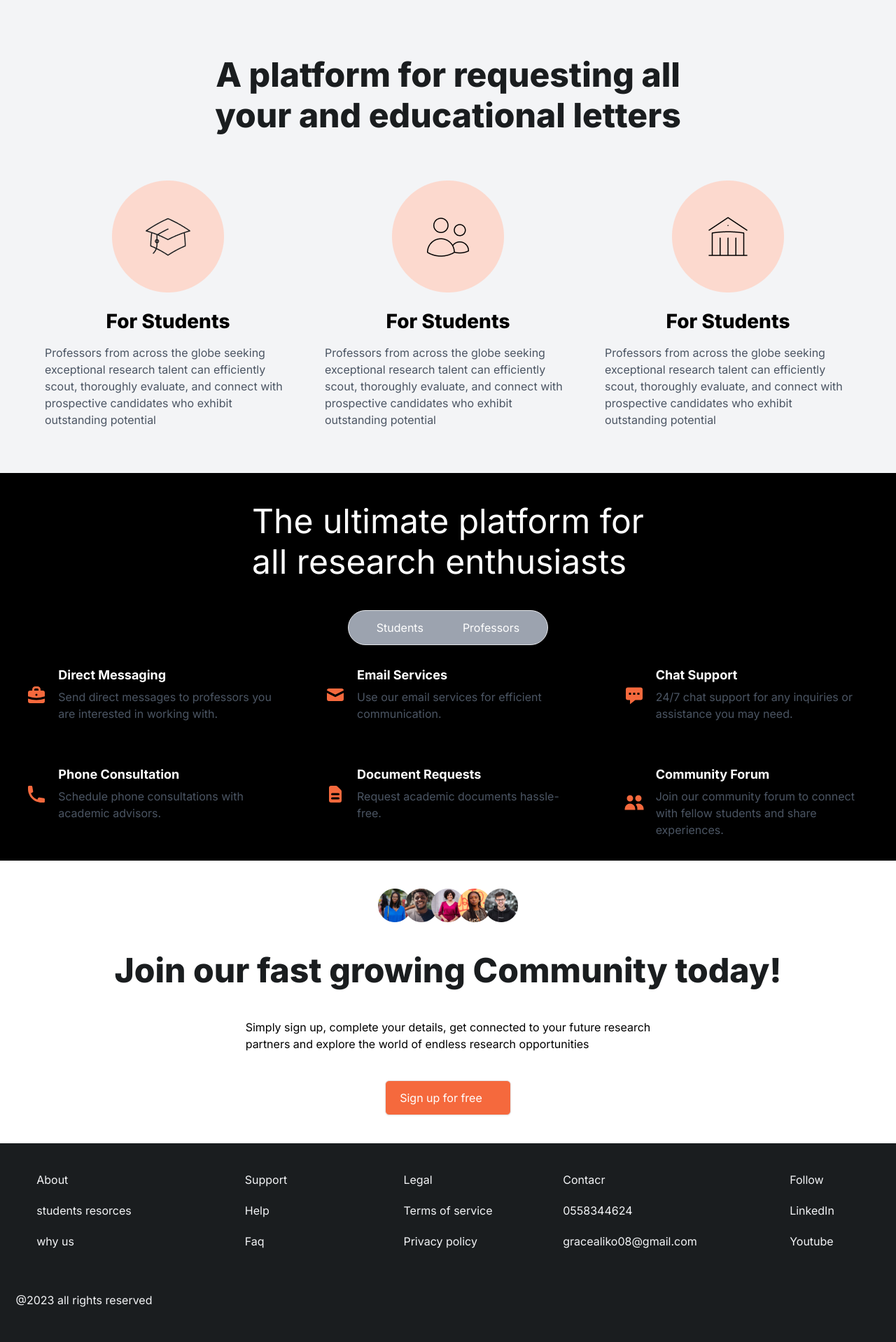
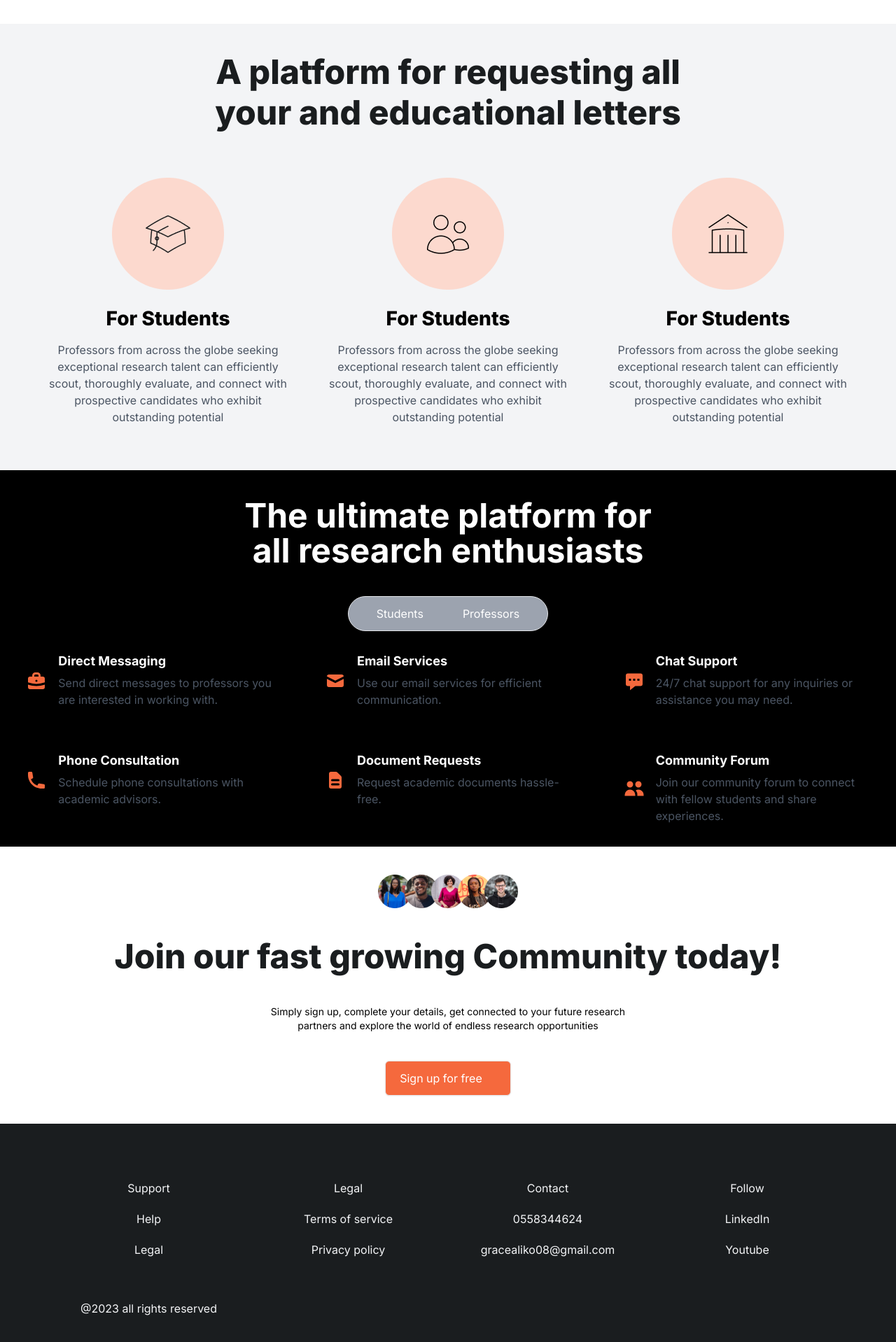
Before and after one commit to AlikoGrace/knustExpresso2, a React (Vite) app in the folder frontend/: page / in a window 1280 px wide. Shown: the part 860-2778 px from the top of the page at 70% size. Built offline with nearby package versions, Linux system fonts and the light colour scheme; some icons are missing.

Commit message:
worked on responsiveness of homepage

```diff
--- a/frontend/src/components/home/About.jsx
+++ b/frontend/src/components/home/About.jsx
@@ -7,25 +7,25 @@ import Icon3 from '../../assets/images/Icon3.png'
 
 const About = () => {
   return (
-   <section id='about' className='bg-gray-100 px-10 py-10 '>
+   <section id='about' className='bg-gray-100 px-10 py-10 mt-10'>
 
-    <h1 className="text-4xl font-extrabold text-[#1A1D1F] mt-10 mb-10 text-center">A platform for requesting all <br />
+    <h1 className="lg:text-4xl text-[35px] font-extrabold text-[#1A1D1F] leading-[40px] mb-10 text-center">A platform for requesting all <br />
      your and educational letters</h1>
     <div className='flex flex-col md:flex-row justify-between '>
   <div className='flex-1  p-6 flex items-center flex-col'>
     <img src={Icon1} alt="" className='mb-4' />
     <h1 className='text-3xl font-extrabold mb-2'>For Students</h1>
-    <p className='text-gray-600'>Professors from across the globe seeking exceptional research talent can efficiently scout, thoroughly evaluate, and connect with prospective candidates who exhibit outstanding potential</p>
+    <p className='text-gray-600 text-center'>Professors from across the globe seeking exceptional research talent can efficiently scout, thoroughly evaluate, and connect with prospective candidates who exhibit outstanding potential</p>
   </div>
   <div className='flex-1 p-6 flex items-center flex-col'>
     <img src={Icon2} alt="" className='mb-4' />
     <h1 className='text-3xl font-extrabold mb-2'>For Students</h1>
-    <p className='text-gray-600'>Professors from across the globe seeking exceptional research talent can efficiently scout, thoroughly evaluate, and connect with prospective candidates who exhibit outstanding potential</p>
+    <p className='text-gray-600 text-center'>Professors from across the globe seeking exceptional research talent can efficiently scout, thoroughly evaluate, and connect with prospective candidates who exhibit outstanding potential</p>
   </div>
   <div className='flex-1 p-6 flex flex-col items-center'>
     <img src={Icon3} alt="" className='mb-4' />
     <h1 className='text-3xl font-extrabold mb-2'>For Students</h1>
-    <p className='text-gray-600'>Professors from across the globe seeking exceptional research talent can efficiently scout, thoroughly evaluate, and connect with prospective candidates who exhibit outstanding potential</p>
+    <p className='text-gray-600 text-center'>Professors from across the globe seeking exceptional research talent can efficiently scout, thoroughly evaluate, and connect with prospective candidates who exhibit outstanding potential</p>
   </div>
 </div>
 
--- a/frontend/src/components/home/Community.jsx
+++ b/frontend/src/components/home/Community.jsx
@@ -3,12 +3,12 @@ import Button from '../shared/Button'
 
 const Community = () => {
   return (
-    <section id='community' className='flex flex-col items-center pt-10 mb-10'>
+    <section id='community' className='flex flex-col items-center pt-10 px-10 mb-10'>
         <div>
-            <img src={avatars} alt="" className='h-12 ' />
+            <img src={avatars} alt="" className='lg:h-12 h-10' />
         </div>
-        <h1 className='text-4xl font-extrabold text-[#1A1D1F] mt-10 mb-10 text-center'>Join our fast growing Community today!</h1>
-        <p className='mb-10'>Simply sign up, complete your details, get connected to your future
+        <h1 className='lg:text-4xl text-3xl leading-8 font-extrabold text-[#1A1D1F] mt-10 mb-10 text-center'>Join our fast growing Community today!</h1>
+        <p className='mb-10  text-sm text-center'>Simply sign up, complete your details, get connected to your future
             research <br />
              partners and explore the world of endless research opportunities</p>
             <Button name='Sign up for free'/>
--- a/frontend/src/components/home/Footer.jsx
+++ b/frontend/src/components/home/Footer.jsx
@@ -3,16 +3,11 @@ import React from 'react'
 const Footer = () => {
   return (
    <footer >
-    <div className='grid grid-cols-5 gap-5 bg-[#1A1D1F] text-gray-100 place-items-center pb-20 pt-10'>
-        <div className='grid gap-5 mb-10'>
-        <p>About</p>
-        <p>students resorces</p>
-        <p>why us</p>
-        </div>
+    <div className='lg:grid grid-cols-4 gap-5 bg-[#1A1D1F] text-gray-100 place-items-center p-20  text-center'>
         <div className='grid gap-5 mb-10'>
         <p>Support</p>
         <p>Help</p>
-        <p>Faq</p>
+        <p>Legal</p>
         </div>
         <div className='grid gap-5 mb-10'>
         <p>Legal</p>
@@ -20,7 +15,7 @@ const Footer = () => {
         <p>Privacy policy</p>
         </div>
         <div className='grid gap-5 mb-10'>
-            <p>Contacr</p>
+            <p>Contact</p>
             <p>0558344624</p>
             <p>gracealiko08@gmail.com</p>
         </div>
@@ -29,7 +24,7 @@ const Footer = () => {
             <p>LinkedIn</p>
             <p>Youtube</p>
         </div>
-        <p> @2023 all rights reserved</p>
+        <p className='text-center'> @2023 all rights reserved</p>
 
     </div>
    </footer>
--- a/frontend/src/components/home/Hero.jsx
+++ b/frontend/src/components/home/Hero.jsx
@@ -19,22 +19,23 @@ const Hero = () => {
       <section className='flex flex-col max-container padding-x items-center pt-3'>
 
         <div className=' flex flex-col items-center  mx-auto max-w-[729px] text-center'>
-          <h1 className='font-bold text-4xl leading-[60px]'>Requesting Academic Letters Made Simple</h1>
-          <p className='text-center text-[15px] font-extralight leading-[20px] py-3'>Simplify your academic journey with knustExpresso <br />
+          <h1 className='font-bold lg:text-4xl  text-3xl leading-8 sm:leading-[40px]'>Requesting Academic Letters Made Simple</h1>
+          <p className='text-center lg:text-[15px] text-[13px] font-extralight leading-[20px] py-3'>Simplify your academic journey with knustExpresso <br />
            where requesting academic letters is quick, easy, and hassle-free.</p>
            <Button name='Request a letter'/>
 
         </div>
-        <div className='grid grid-cols-3 gap-4 pt-10 h-1/2 '>
+
+        <div className='grid lg:grid-cols-3 grid-cols-1 gap-4 pt-10 h-1/2  '>
           <div className='grid grid-cols-2 gap-4'>
             <img src={image1} alt="" className='w-[215px] h-[236px]' />
             <img src={image2} alt="" className='w-[215px] h-[236px]'  />
             <img src={image3} alt="" className='grid col-span-2 h-[236px] w-[449px]' />
           </div>
-            <img src={image4} alt="" className='w-[449px]  h-[488px]' />
-            <div className='grid gap-4'>
-              <img src={image5} alt="" className='w-[275px] h-[236px]' />
-              <img src={image6} alt="" />
+            <img src={image4} alt="" className='w-[449px]  h-[488px] lg:block hidden' />
+            <div className=' gap-4 hidden lg:block'>
+              <img src={image5} alt="" className='w-[275px] h-[236px] mb-4' />
+              <img src={image6} alt=""  />
             </div>
         </div>
       </section>
--- a/frontend/src/components/home/services/Services.jsx
+++ b/frontend/src/components/home/services/Services.jsx
@@ -8,7 +8,7 @@ import servicesData from './ServicesData';
 const Services = () => {
   return (
     <section id='services' className="flex flex-col bg-black text-white  items-center">
-      <h1 className="text-4xl  leading-[50px]font-bold my-10">
+      <h1 className=" lg:text-4xl text-3xl leading-[40px] lg:leading-[50px] font-bold my-10 text-center">
         The ultimate platform for <br />
         all research enthusiasts
       </h1>
--- a/frontend/src/components/shared/Nav.jsx
+++ b/frontend/src/components/shared/Nav.jsx
@@ -7,7 +7,7 @@ import { Link } from 'react-scroll';
 const Nav = () => {
   return (
     <header >
-      <nav className='flex  justify-between py-4 px-10 items-center border  border-b-filter drop-shadow-0-3-7-rgba-0-0-0-10'>
+      <nav className='flex  justify-between py-4 lg:px-10 px-5 items-center border  border-b-filter drop-shadow-0-3-7-rgba-0-0-0-10'>
         <img src={logo} alt="logo" className='h-12'/>
         <div className='hidden md:flex justify-between items-center'>
         <ul className='flex'>
```
